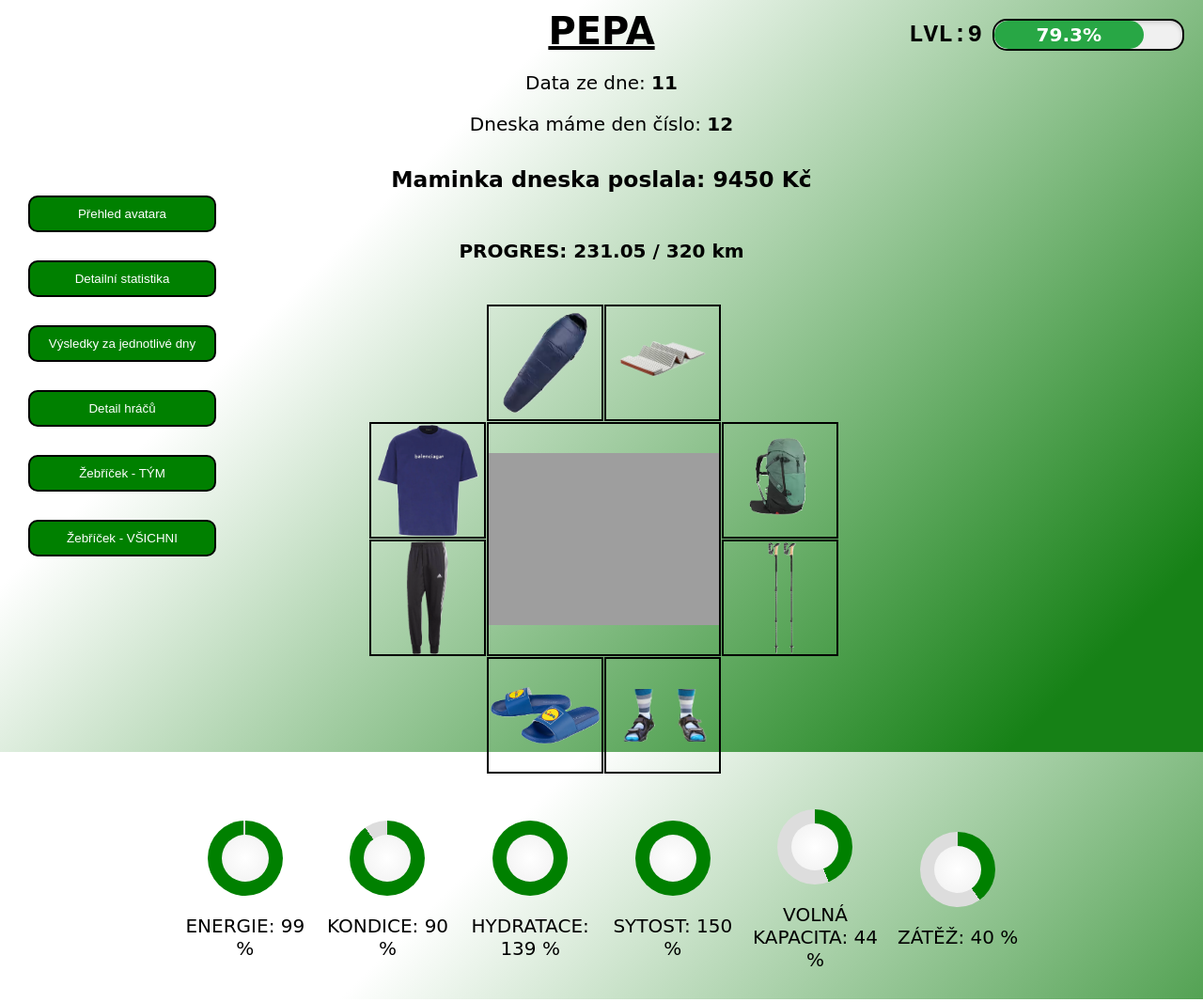
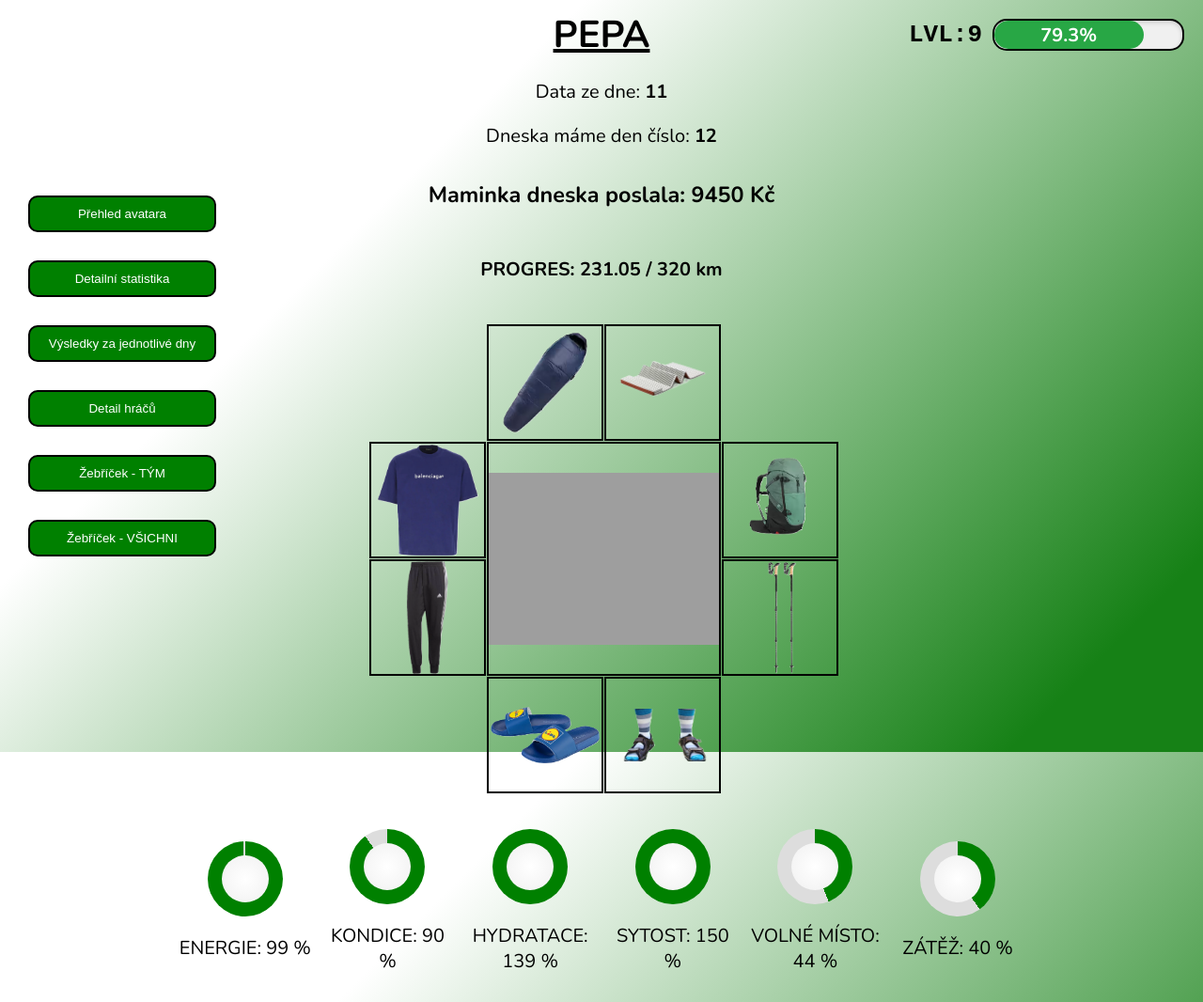
Before and after one commit to Tomas-Gallischek/nowifihere, a Django app: page /pepaapp/ in a window 1280 px wide. Shown: the whole page at 94% size. Run offline with Django 5.2, Linux system fonts and the light colour scheme; grey boxes are pictures that could not be loaded.

Commit message:
Změna fondu

```diff
--- a/pepaapp/templates/pepaapp/pepa_main_page.html
+++ b/pepaapp/templates/pepaapp/pepa_main_page.html
@@ -12,6 +12,16 @@
     <span></span>
     <span></span>
 </button>
+
+<div class="lvl-text">
+    <h1>LVL:{{aktualni_lvl}}</h1>
+</div>
+<div class="progress-bar-container">
+    <div class="progress-bar-fill" style="width: {{next_lvl_procenta}}%;">
+        <span class="progress-bar-text">{{next_lvl_procenta}}%</span>
+    </div>
+  </div>
+</div>
 
 <h1><u>PEPA</u></h1>
 <p>Data ze dne: <STRONg>{{aktualni_den}}</STRONg> </p>
@@ -68,22 +78,14 @@
     </div>
     <div class="ukazatel-container-kapacita">
         <div class="kruhovy-graf" data-procenta="{{volna_kapacita_procenta}}"></div>
-        <p>VOLNÁ KAPACITA: {{volna_kapacita_procenta}} %</p>
+        <p>VOLNÉ MÍSTO: {{volna_kapacita_procenta}} %</p>
     </div>
     <div class="ukazatel-container-zatez">
         <div class="kruhovy-graf" data-procenta="{{zatez_procenta}}"></div>
         <p>ZÁTĚŽ: {{zatez_procenta}} %</p>
     </div>
 </div>
-<div class="lvl-text">
-    <h1>LVL:{{aktualni_lvl}}</h1>
-</div>
-<div class="progress-bar-container">
-    <div class="progress-bar-fill" style="width: {{next_lvl_procenta}}%;">
-        <span class="progress-bar-text">{{next_lvl_procenta}}%</span>
-    </div>
-  </div>
-</div>
+
 
 <div class="menu" id="nav-menu">
     <ul>
--- a/static/base.css
+++ b/static/base.css
@@ -1,7 +1,7 @@
 /* Nastavení písma */
 /* Nastavení písma a pozadí */
 body {
-  font-family: 'Comic Sans MS', cursive, sans-serif;
+  font-family: 'Nunito', sans-serif;
   font-size: 20px;
   background: linear-gradient(135deg, white 30%, rgb(22, 129, 22) 90%);
   background-attachment: fixed;
--- a/templates/base_main_page.html
+++ b/templates/base_main_page.html
@@ -3,7 +3,9 @@
 
 <html lang="en">
 <head>
-    <link href="https://fonts.googleapis.com/css2?family=Roboto:wght@400;700&display=swap" rel="stylesheet">
+    <link rel="preconnect" href="https://fonts.googleapis.com">
+    <link rel="preconnect" href="https://fonts.gstatic.com" crossorigin>
+    <link href="https://fonts.googleapis.com/css2?family=Nunito:wght@400;700&display=swap" rel="stylesheet">
     <meta charset="UTF-8">
     <meta name="viewport" content="width=device-width, initial-scale=1.0">
     <link rel="stylesheet" href="{% static "base.css" %}">
```
